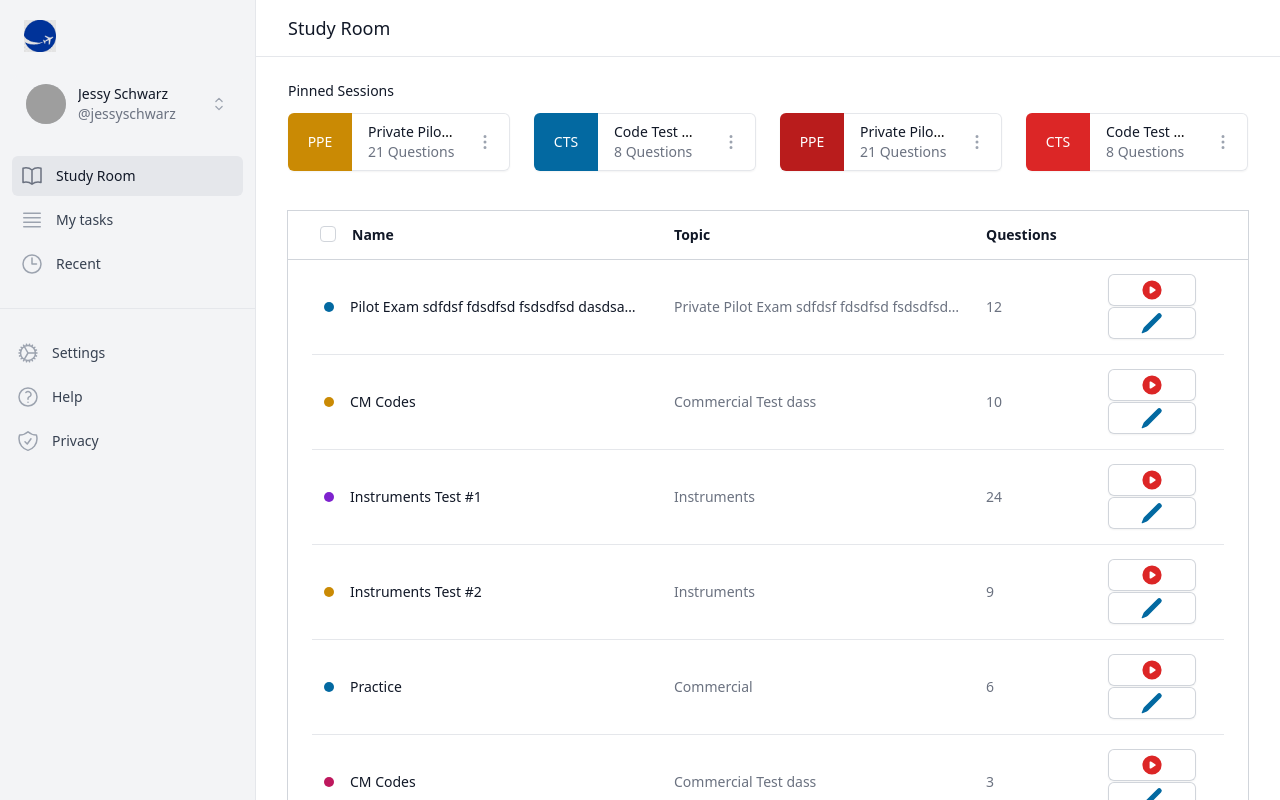
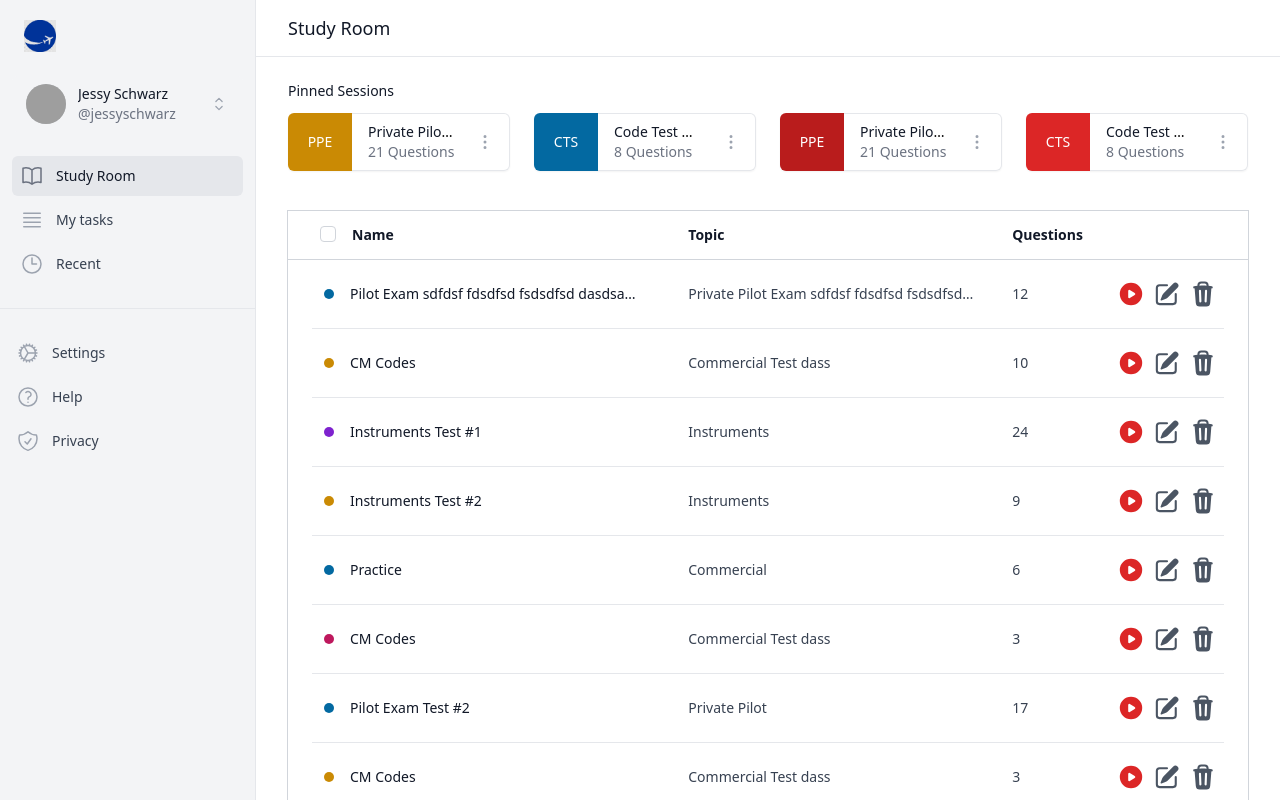
Before and after one commit to maariyadiminsky/pilot-buddy, a React (Create React App) app: page / in a window 1280 px wide. Shown: the top 800 px of the page. Built offline with nearby package versions, Linux system fonts and the light colour scheme; grey boxes are pictures that could not be loaded; a web font is replaced by a local one.

Commit message:
add consistency

```diff
--- a/src/modules/study-room/StudyRoom.tsx
+++ b/src/modules/study-room/StudyRoom.tsx
@@ -1,7 +1,7 @@
 // todo add typescript
 // @ts-nocheck
 import PageWrapper from '@common/components/PageWrapper';
-import PinnedItems from '@common/components/pinned-item/PinnedItems';
+import PinnedItems from '@modules/study-room/components/pinned-item/PinnedItems';
 import Table from '@modules/study-room/components/SessionsTable';
 
 const pinnedItems = [
--- a/src/modules/study-room/components/SessionsTable.tsx
+++ b/src/modules/study-room/components/SessionsTable.tsx
@@ -1,8 +1,8 @@
 // todo add typescript
 // @ts-nocheck
+import { truthyString, getUniqId } from '@common/utils';
+import { PlayCircleIcon, PencilSquareIcon, TrashIcon } from '@heroicons/react/20/solid';
 import { useState, useRef, useLayoutEffect } from 'react';
-import { truthyString, getUniqId } from '@common/utils';
-import { PlayCircleIcon, PencilIcon } from '@heroicons/react/20/solid';
 
 const sessions = [
   {
@@ -109,7 +109,7 @@ const SessionsTable = () => {
                     <div className="left-14 top-0 flex h-4 items-center space-x-2 bg-white sm:left-12">
                       <button
                         type="button"
-                        className="inline-flex items-center rounded bg-white px-4 py-1 text-sm font-semibold text-gray-600 shadow-sm ring-1 ring-inset ring-gray-300 hover:bg-gray-50 disabled:cursor-not-allowed disabled:opacity-30 disabled:hover:bg-white"
+                        className="inline-flex items-center rounded bg-white px-4 py-1 text-sm font-semibold text-sky-700 shadow-sm ring-1 ring-inset ring-sky-700 hover:text-white hover:bg-sky-700 hover:ring-sky-700 disabled:cursor-not-allowed disabled:opacity-30 disabled:hover:bg-white"
                       >
                         Delete all sessions
                       </button>
@@ -158,7 +158,7 @@ const SessionsTable = () => {
                     </div>
                   </div>
                   {/* mobile */}
-                  <div className="mt-1 flex flex-col text-gray-500 xs:block sm:hidden">
+                  <div className="mt-1 flex flex-col text-gray-700 xs:block sm:hidden">
                     <span className="xs:block sm:hidden">
                       <span className="sm:hidden xs:inline pl-2">·</span> {questions} Question
                       {questions > 1 ? 's' : ''}
@@ -172,15 +172,15 @@ const SessionsTable = () => {
                 <td
                   className={truthyString(
                     planIdx === 0 ? '' : 'border-t border-gray-200',
-                    'px-3 py-3.5 text-sm text-gray-500 sm:table-cell'
+                    'px-3 py-3.5 text-sm text-gray-700 sm:table-cell'
                   )}
                 >
-                  <div className="w-36 lg:w-60 xl:w-72 truncate">{topic}</div>
+                  <div className="w-36 lg:w-52 xl:w-72 truncate">{topic}</div>
                 </td>
                 <td
                   className={truthyString(
                     planIdx === 0 ? '' : 'border-t border-gray-200',
-                    'hidden px-3 py-3.5 text-sm text-gray-500 sm:table-cell'
+                    'hidden px-3 py-3.5 text-sm text-gray-700 sm:table-cell'
                   )}
                 >
                   {questions}
@@ -191,26 +191,27 @@ const SessionsTable = () => {
                     'relative py-3.5 pl-3 pr-4 text-center text-sm font-medium sm:pr-6'
                   )}
                 >
-                  <button
-                    type="button"
-                    className="inline-flex items-center rounded-md bg-white mx-0.5 px-4 xl:px-8 py-1 text-sm font-semibold shadow-sm ring-1 ring-inset ring-gray-300 hover:bg-gray-50 disabled:cursor-not-allowed disabled:opacity-30 disabled:hover:bg-white"
-                  >
+                  <div className="inline-flex items-center bg-white mx-0 px-1 py-1 text-sm font-semibold disabled:cursor-not-allowed disabled:opacity-30 disabled:hover:bg-white">
                     <PlayCircleIcon
-                      className="h-6 w-6 flex-shrink-0 text-red-600 group-hover:text-red-700"
+                      className="h-6 w-6 xl:h-7 xl:w-7 flex-shrink-0 text-red-600 hover:text-sky-700"
                       aria-hidden="true"
                     />
                     <span className="sr-only">Start test</span>
-                  </button>
-                  <button
-                    type="button"
-                    className="inline-flex items-center rounded-md bg-white mx-0.5 px-4 xl:px-8 py-1 text-sm font-semibold text-gray-900 shadow-sm ring-1 ring-inset ring-gray-300 hover:bg-gray-50 disabled:cursor-not-allowed disabled:opacity-30 disabled:hover:bg-white"
-                  >
-                    <PencilIcon
-                      className="h-6 w-6 flex-shrink-0 text-sky-700 group-hover:text-sky-700"
+                  </div>
+                  <div className="inline-flex items-center bg-white mx-0 px-1 py-1 text-sm font-semibold disabled:cursor-not-allowed disabled:opacity-30 disabled:hover:bg-white">
+                    <PencilSquareIcon
+                      className="h-6 w-6 xl:h-7 xl:w-7 flex-shrink-0 text-gray-600 hover:text-sky-700"
                       aria-hidden="true"
                     />
                     <span className="sr-only">Edit test</span>
-                  </button>
+                  </div>
+                  <div className="inline-flex items-center bg-white mx-0 px-1 py-1 text-sm font-semibold disabled:cursor-not-allowed disabled:opacity-30 disabled:hover:bg-white">
+                    <TrashIcon
+                      className="h-6 w-6 xl:h-7 xl:w-7 flex-shrink-0 text-gray-600 hover:text-sky-700"
+                      aria-hidden="true"
+                    />
+                    <span className="sr-only">Delete test</span>
+                  </div>
                   {planIdx !== 0 ? (
                     <div className="absolute -top-px left-0 right-6 h-px bg-gray-200" />
                   ) : null}
--- a/src/modules/common/components/pinned-item/PinnedItems.tsx
+++ b/src/modules/study-room/components/pinned-item/PinnedItems.tsx
@@ -1,9 +1,9 @@
 import { Menu, Transition } from '@headlessui/react';
-import { EllipsisVerticalIcon } from '@heroicons/react/20/solid';
+import { EllipsisVerticalIcon, BookmarkSlashIcon } from '@heroicons/react/20/solid';
 import { Fragment } from 'react';
 
 import { truthyString, getUniqId } from '@common/utils';
-import { getInitials, getTypeAmount } from '@common/components/pinned-item/utils';
+import { getInitials, getTypeAmount } from '@modules/study-room/components/pinned-item/utils';
 
 interface Item {
   id: number; // todo change to unique uuid
@@ -35,13 +35,13 @@ const PinnedItem = ({ title, items }: PinnedItemProps) => (
           </div>
           <div className="flex flex-1 items-center justify-between truncate rounded-r-md border-b border-r border-t border-gray-200 bg-white">
             <div className="flex-1 truncate px-4 py-2 text-sm">
-              <a href="#" className="font-medium text-gray-900 hover:text-gray-600">
+              <a href="#" className="font-medium text-gray-900 hover:text-sky-700">
                 {text}
               </a>
               <p className="text-gray-500">{getTypeAmount(type, total)}</p>
             </div>
             <Menu as="div" className="flex-shrink-0 pr-2">
-              <Menu.Button className="inline-flex h-8 w-8 items-center justify-center rounded-full bg-white text-gray-400 hover:text-gray-500 focus:outline-none focus:ring-2 focus:ring-purple-500 focus:ring-offset-2">
+              <Menu.Button className="inline-flex h-8 w-8 items-center justify-center rounded-full bg-white text-gray-400 hover:text-gray-500 focus:outline-none focus:ring-2 focus:ring-sky-700 focus:ring-offset-2">
                 <span className="sr-only">Open options</span>
                 <EllipsisVerticalIcon className="h-5 w-5" aria-hidden="true" />
               </Menu.Button>
@@ -61,42 +61,35 @@ const PinnedItem = ({ title, items }: PinnedItemProps) => (
                         <a
                           href="#"
                           className={truthyString(
-                            active ? 'bg-gray-100 text-gray-900' : 'text-gray-700',
+                            active ? ' text-sky-700' : 'text-gray-700',
                             'block px-4 py-2 text-sm'
                           )}
                         >
+                          <span className="inline-flex justify-center">
+                            <span className="sr-only">Open options</span>
+                            <BookmarkSlashIcon className="h-5 w-5 mr-1" aria-hidden="true" />
                             Unpin
+                          </span>
                         </a>
                       )}
                     </Menu.Item>
                   </div>
                   <div className="py-1">
-                    <Menu.Item>
+                    {['Start', 'Edit'].map((action) => (
+                      <Menu.Item key={getUniqId(action)}>
                         {({ active }) => (
                           <a
                             href="#"
                             className={truthyString(
-                            active ? 'bg-gray-100 text-gray-900' : 'text-gray-700',
+                              active ? 'bg-sky-700 text-white' : 'text-gray-700',
                               'block px-4 py-2 text-sm'
                             )}
                           >
-                          Start
+                            {action}
                           </a>
                         )}
                       </Menu.Item>
-                    <Menu.Item>
-                      {({ active }) => (
-                        <a
-                          href="#"
-                          className={truthyString(
-                            active ? 'bg-gray-100 text-gray-900' : 'text-gray-700',
-                            'block px-4 py-2 text-sm'
-                          )}
-                        >
-                          Edit
-                        </a>
-                      )}
-                    </Menu.Item>
+                    ))}
                   </div>
                 </Menu.Items>
               </Transition>
```
Also changed, not shown: src/modules/study-room/components/pinned-item/utils.tsx (renamed from src/modules/common/components/pinned-item/utils.tsx). Lines whose indentation alone changed are shown as unchanged.
